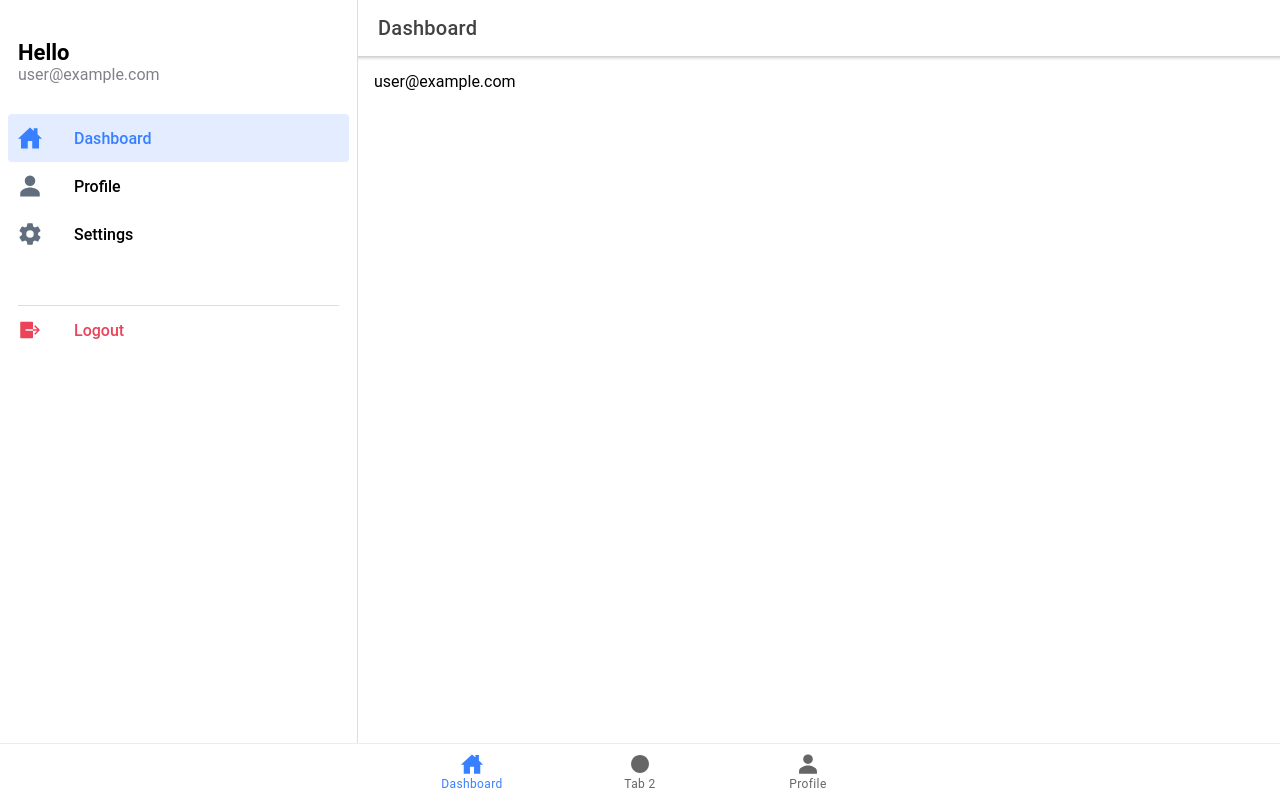
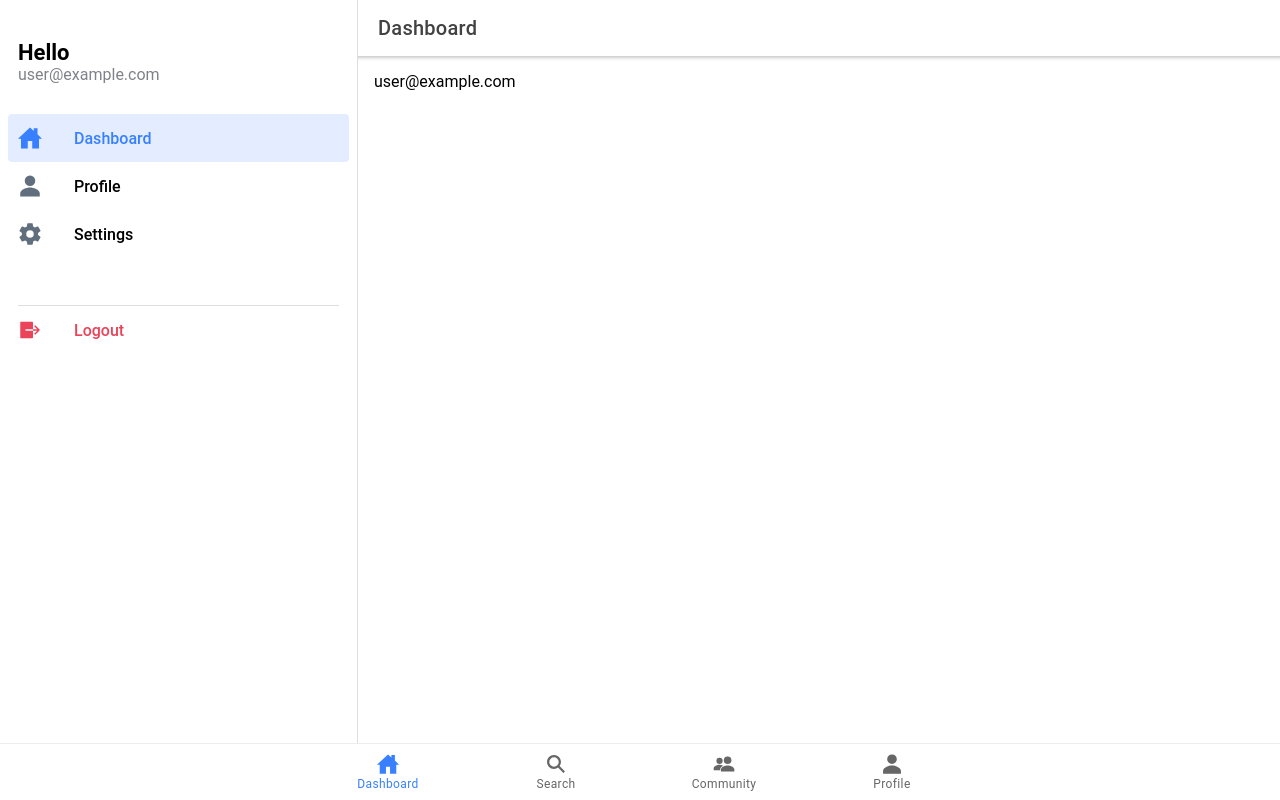
Before and after one commit to nguyenduong2612/kanedu, a React (Create React App) app: page / in a window 1280 px wide. Built offline with nearby package versions, Linux system fonts and the light colour scheme; no server answers; sample sign-in values are in the browser's storage.

Commit message:
add search, community icon

```diff
--- a/src/App.tsx
+++ b/src/App.tsx
@@ -27,7 +27,7 @@ import '@ionic/react/css/display.css';
 /* Theme variables */
 import './theme/variables.css';
 import { getCurrentUser } from './config/firebaseConfig';
-import { ellipse, personOutline, personSharp, homeOutline, homeSharp } from 'ionicons/icons';
+import { peopleOutline, peopleSharp, personOutline, personSharp, homeOutline, homeSharp, searchOutline, searchSharp } from 'ionicons/icons';
 
 const Routing: React.FC = (props) => {
   const [user, setUser] = useState<any>(props)
@@ -75,9 +75,13 @@ const App: React.FC = () => {
                   <IonIcon ios={homeOutline} md={homeSharp}/>
                   <IonLabel>Dashboard</IonLabel>
                 </IonTabButton>
-                <IonTabButton tab="tab2" href="/tab2">
-                  <IonIcon icon={ellipse} />
-                  <IonLabel>Tab 2</IonLabel>
+                <IonTabButton tab="search" href="/search">
+                  <IonIcon ios={searchOutline} md={searchSharp} />
+                  <IonLabel>Search</IonLabel>
+                </IonTabButton>
+                <IonTabButton tab="community" href="/community">
+                  <IonIcon ios={peopleOutline} md={peopleSharp} />
+                  <IonLabel>Community</IonLabel>
                 </IonTabButton>
                 <IonTabButton tab="profile" href="/profile">
                   <IonIcon ios={personOutline} md={personSharp} />
```
